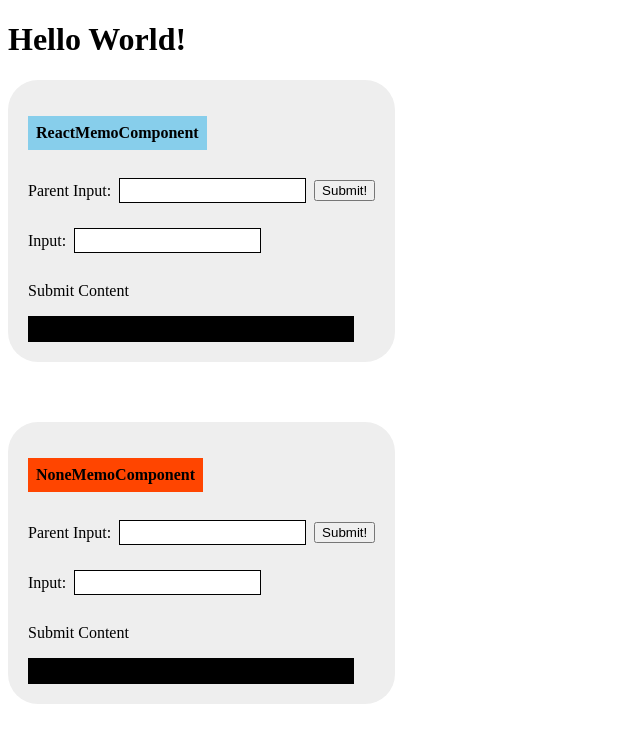
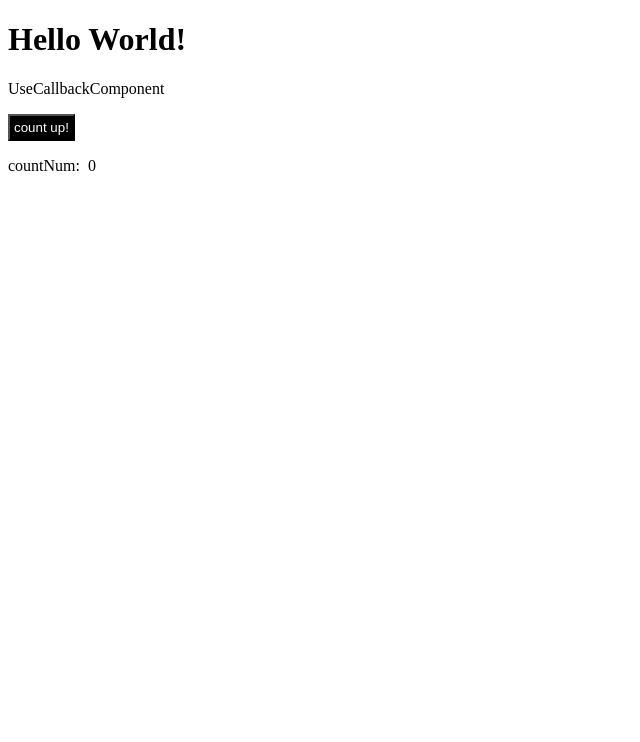
Before and after one commit to zeriong/js-react-revise, a React (Create React App) app: page / in a window 1280 px wide. Shown: the top 742 px of the page, without its empty margins (0-640 px from the left). Built offline with nearby package versions, Linux system fonts and the light colour scheme.

Commit message:
useCallback hook 에 대한 개념 복습

```diff
--- a/src/App.js
+++ b/src/App.js
@@ -7,6 +7,7 @@ import {HandMadeUseState} from './list/handMadeUseState/HandMadeUseStateComponen
 import NoneMemoComponent from "./list/reactMemo/noneMemo/NoneMemoComponent";
 import UsingMemoComponent from "./list/reactMemo/usingMemo/UsingMemoComponent";
 import ReactMemoLearnComponent from "./list/reactMemo/ReactMemoLearnComponent";
+import UseCallbackComponent from "./list/useCallback/UseCallbackComponent";
 function App() {
   return (
     <div>
@@ -14,7 +15,8 @@ function App() {
             Hello World!
         </h1>
 
-        <ReactMemoLearnComponent/>
+        <UseCallbackComponent/>
+        {/*<ReactMemoLearnComponent/>*/}
         {/*<ReactRenderingOrder/>*/}
         {/*<DeepCopy/>*/}
         {/*<Hoisting/>*/}
--- /dev/null
+++ b/src/list/useCallback/PaintComponent.js
@@ -0,0 +1,35 @@
+import {useCallback, useEffect} from "react";
+
+const PaintComponent = ({ countNum }) => {
+
+    // 빈배열을 할당해주었으므로 상위 컴포넌트에서 내려준 props 로 인한
+    // 리렌더링이 일어나도 함수를 재생성하지 않음
+    // (의존성 배열에 props 를 넣는다면 해당 props 가 변경된다면 재생성됨)
+    const callback = useCallback(() => {
+        console.log("useCallback!!");
+    }, []);
+
+    //
+    const noneCallback = () => {
+        console.log("is none callback function");
+    }
+
+    // callback -> watch 하여 변경 시 마다 실행하는 것으로 useCallback 실행 여부를 판단
+    useEffect(() => {
+        callback();
+    }, [callback]);
+
+    // 함수를 의존성 배열에 넣어서 리렌더링(함수 재생성) 여부를 판단
+    useEffect(() => {
+        noneCallback();
+    }, [noneCallback])
+
+    return (
+        <div style={{display: "flex", gap: "8px"}}>
+            <p>countNum: </p>
+            <p>{countNum}</p>
+        </div>
+    )
+}
+
+export default PaintComponent;
--- /dev/null
+++ b/src/list/useCallback/UseCallbackComponent.js
@@ -0,0 +1,60 @@
+import {useCallback, useEffect, useState} from "react";
+import PaintComponent from "./PaintComponent";
+
+const UseCallbackComponent = () => {
+    const [number, setNumber] = useState(0);
+
+    // 일반 함수에 대한 재생성 여부를 위한 함수
+    const checkActionUseCallback = () => {
+        console.log("parent : none useCallback");
+    }
+
+    // 의존성 배열에 아무것도 넣지 않아 리렌더링이 일어나도 재생성되지 않아
+    // setState 를 통해서 리렌더링이 되어도 useEffect 에 의해서 실행되지않음
+    const callback = useCallback(() => {
+        console.log("parent : Run useCallback");
+    }, []);
+
+    const countIndepsCallback = useCallback(() => {
+        console.log("------ parent: count is useCallback deps!!!!!!!! ------");
+    }, [number])
+
+    // checkActionUseCallback 함수가 재생성 될 때 실행됨.
+    // 이후 setNumber 를 통해서 상태를 변경했을 때 리렌더링 되면서 함수가 재생성되어 실행됨
+    useEffect(() => {
+        checkActionUseCallback();
+    }, [checkActionUseCallback]);
+
+    // 위와 같이 useCallback 의 재생성 여부를 확인하기 위한 useEffect
+    useEffect(() => {
+        callback();
+    }, [callback]);
+
+    // 의존성 배열에 number 를 넣은 useCallback 에 대한 재생성 여부를 위한 useEffect
+    useEffect(() => {
+        countIndepsCallback();
+    }, [countIndepsCallback]);
+
+
+    // 결과적으로 useCallback 은 props 또는 state 모두 에 대해서 의존성을 통해
+    // 함수의 생성을 제어할 수 있어 최적화가 가능하다.
+    // 하지만 실질적으로 함수에 활용되는 메모리용량은 전체적인 리소스의 적은 부분을 차지하기 때문에
+    // 눈에 띄는 효과는 바랄 수 없지만 그래도 함수를 실행 시킬 때만 생성하여 실행시키는 것은
+    // devops 철학에 있어 중요한 개념이라고 생각한다.
+
+    return (
+        <div>
+            <p>UseCallbackComponent</p>
+            <button
+                type="button"
+                style={{ color: "white", padding: "4px", backgroundColor: "black" }}
+                onClick={() => setNumber(number + 1)}
+            >
+                count up!
+            </button>
+            <PaintComponent countNum={number}/>
+        </div>
+    )
+}
+
+export default UseCallbackComponent;
```
